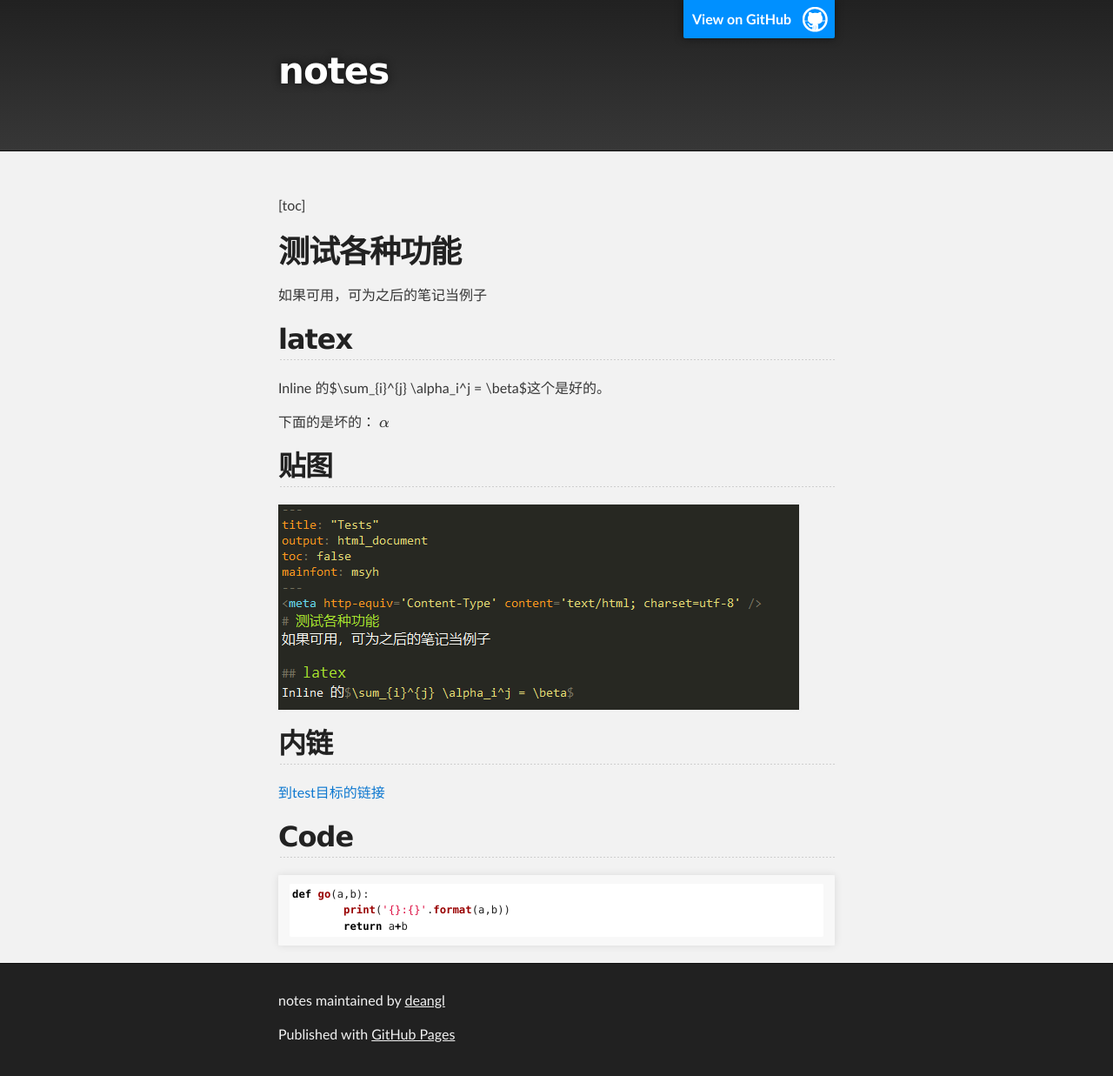
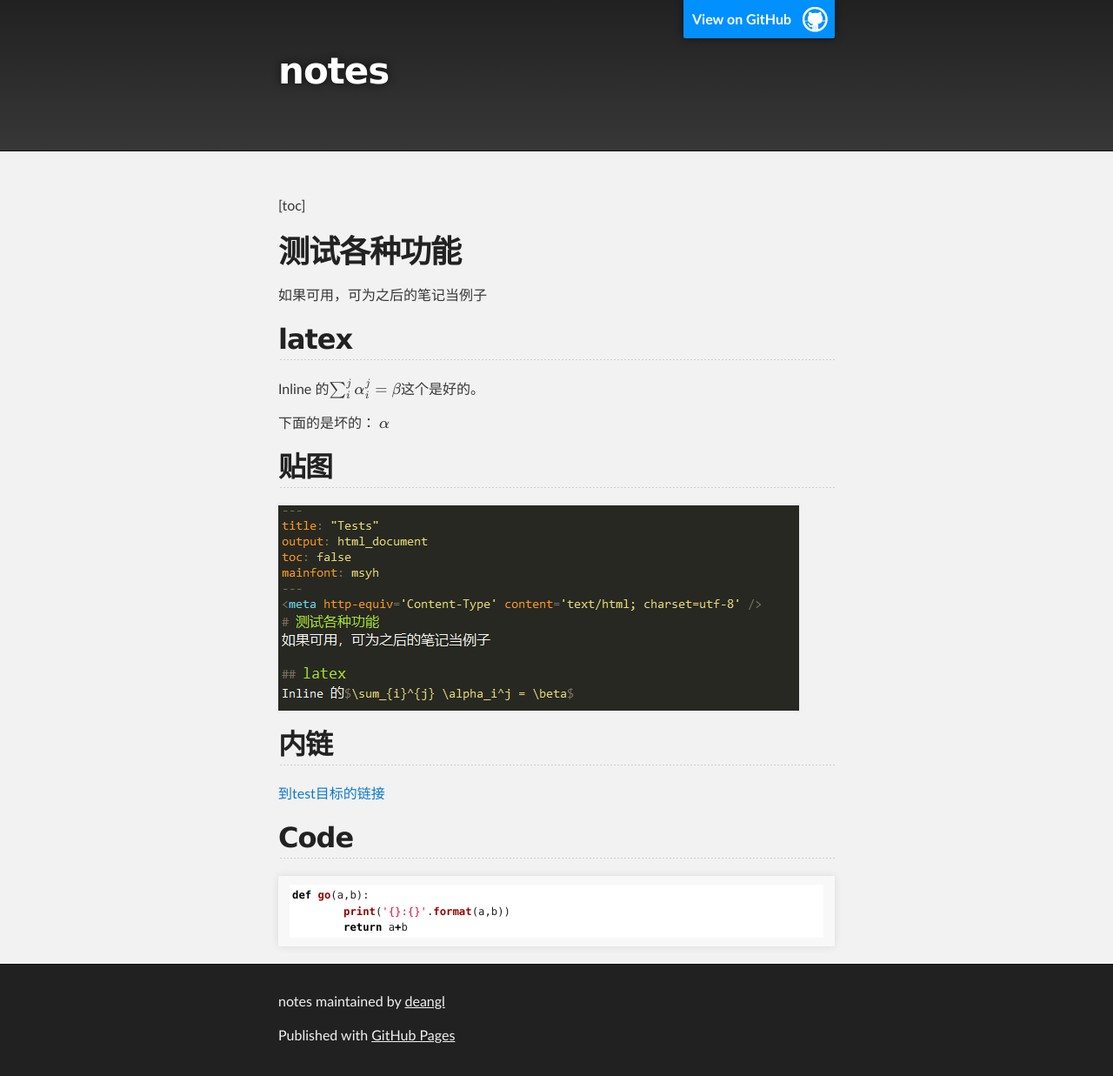
Before and after one commit to deangl/notes, a Jekyll site: the page built from tests/testEverything.md, in a window 1280 px wide. Shown: the whole page at 87% size. Built offline with Jekyll 4.4.1, drawn with Linux system fonts in a browser that asks for light colours; our own code applies the rules of GitHub Pages for plain Markdown files; formulas are drawn with MathJax 3; the repository's description, which GitHub fills in, is left out; part of the change alters nothing that is shown.

Commit message:
自己来

```diff
--- a/_config.yml
+++ b/_config.yml
@@ -22,7 +22,6 @@ incremental: false
 # Markdown Processing
 kramdown:
   input: GFM
-  math_engine: katex
 #   hard_wrap: false
 #   auto_ids: true
 #   footnote_nr: 1
--- a/_includes/_mathjax_support.html
+++ b/_includes/_mathjax_support.html
@@ -7,7 +7,8 @@ MathJax.Hub.Config({
       },
       tex2jax: {
 	  inlineMath: [ ['$', '$'] ],
-    displayMath: [ ['$$', '$$'] ],
+	  displayMath: [ ['\(', '\)'] ],
+	  // displayMath: [ ['$$', '$$'] ],
 	  processEscapes: true,
       }
   });
@@ -18,4 +19,6 @@ MathJax.Hub.Register.MessageHook("TeX Jax - parse error",function (message) {
       alert("Math Processing Error: "+message[1]);
   });
 </script>
-<script id="MathJax-script" async src="https://cdn.jsdelivr.net/npm/mathjax@3/es5/tex-mml-chtml.js"></script>
+<script type="text/javascript" async
+	src="https://cdn.mathjax.org/mathjax/latest/MathJax.js?config=TeX-MML-AM_CHTML">
+</script>
```
Lines whose indentation alone changed are shown as unchanged.
